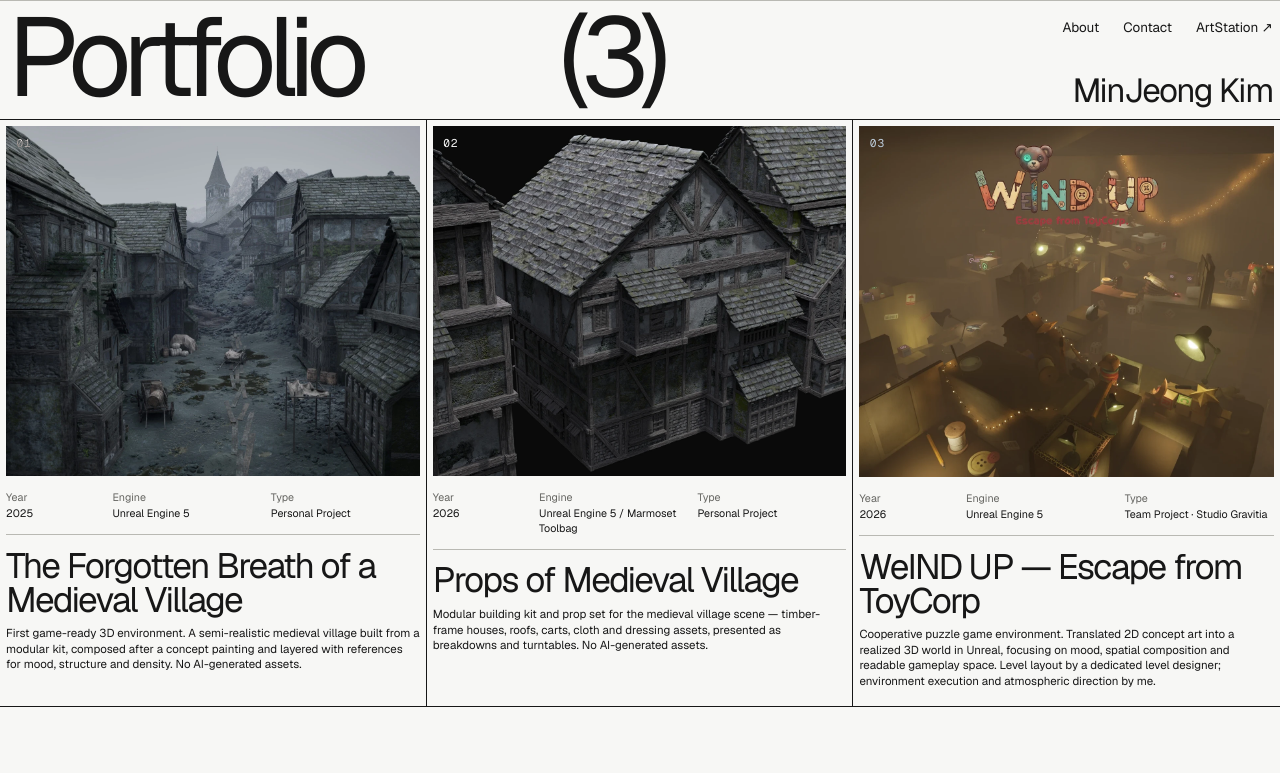
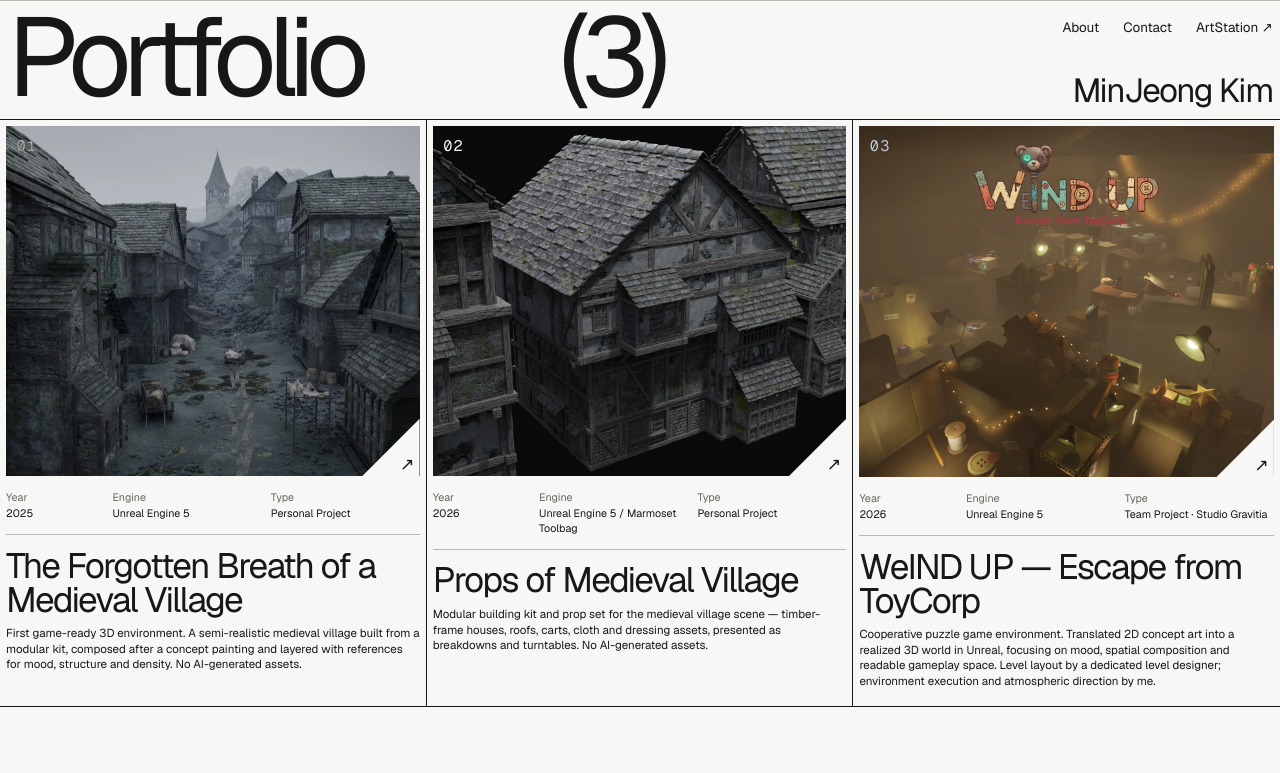
Before and after one commit to rohyunsang/kimminjeong-portfolio, a Next.js app: page / in a window 1280 px wide. Shown: the top 773 px of the page. Built offline with nearby package versions, Linux system fonts and the light colour scheme.

Commit message:
Add project card corner affordances

```diff
--- a/src/app/globals.css
+++ b/src/app/globals.css
@@ -133,14 +133,48 @@ a {
   background: #050505;
 }
 
+.work-image-frame::after {
+  content: "";
+  position: absolute;
+  right: 0;
+  bottom: 0;
+  z-index: 1;
+  width: clamp(3rem, 4.5vw, 4.75rem);
+  aspect-ratio: 1;
+  background: var(--background);
+  clip-path: polygon(100% 0, 100% 100%, 0 100%);
+  transform-origin: right bottom;
+  transition: transform 220ms ease;
+}
+
+.work-image-frame::before {
+  content: "↗";
+  position: absolute;
+  right: 0.32rem;
+  bottom: 0.18rem;
+  z-index: 2;
+  color: var(--foreground);
+  font-size: clamp(0.95rem, 1.35vw, 1.35rem);
+  line-height: 1;
+  transition: transform 220ms ease;
+}
+
+.work-card-link:hover .work-image-frame::after {
+  transform: scale(1.12);
+}
+
+.work-card-link:hover .work-image-frame::before {
+  transform: translate(-0.12rem, -0.12rem);
+}
+
 .work-number {
   position: absolute;
   top: 0.55rem;
   left: 0.65rem;
-  z-index: 1;
+  z-index: 3;
   color: #fff;
   font-family: var(--font-geist-mono), monospace;
-  font-size: 0.7rem;
+  font-size: clamp(0.95rem, 1.15vw, 1.2rem);
   letter-spacing: 0.08em;
   mix-blend-mode: difference;
 }
```
